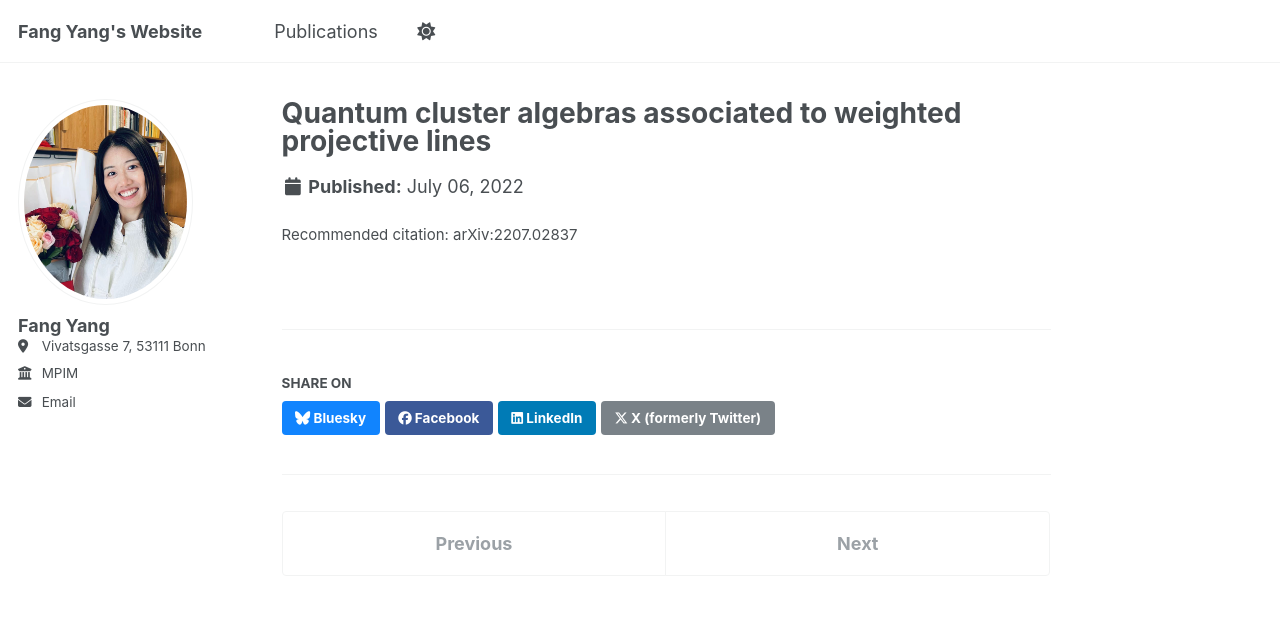
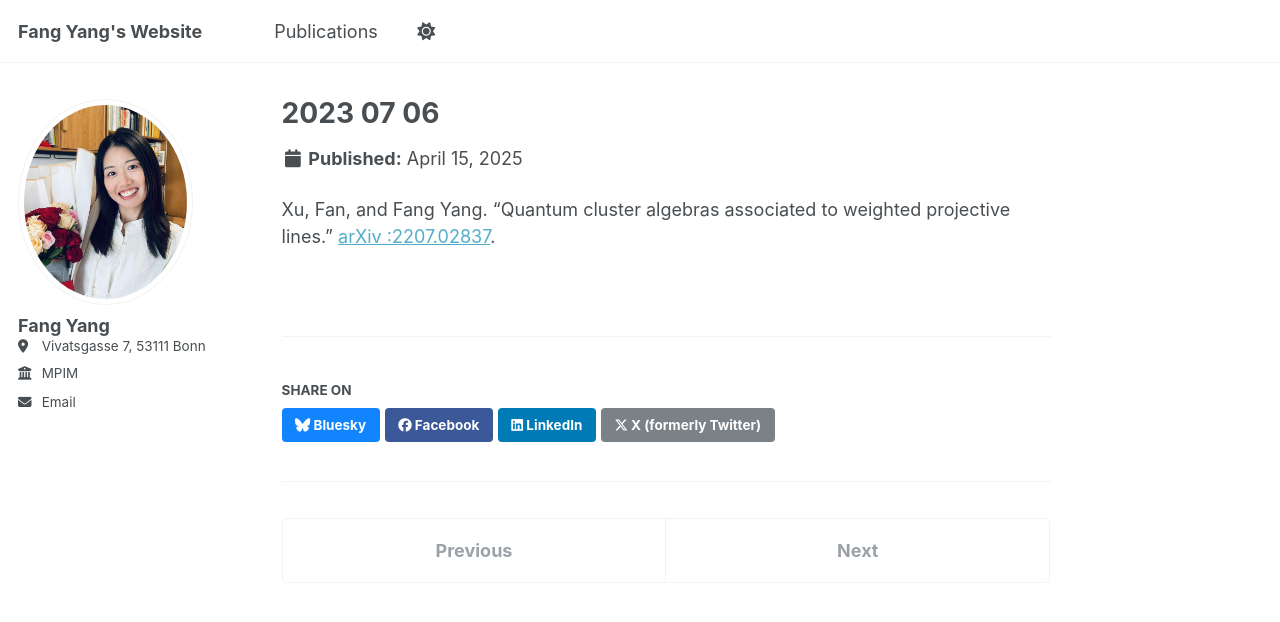
Before and after one commit to FangYang-math/FangYang-math.github.io, a Jekyll site: the page built from _publications/2023-07-06.md, in a window 1280 px wide. Shown: the top 622 px of the page. Built offline with Jekyll 4.4.1, drawn with Linux system fonts in a browser that asks for light colours.

Commit message:
Update 2023-07-06.md

```diff
--- a/_publications/2023-07-06.md
+++ b/_publications/2023-07-06.md
@@ -1,8 +1,8 @@
 ---
-title: "Quantum cluster algebras associated to weighted projective lines"
+
 collection: publications
 category: conferences
 permalink: /publication/2022-07-06
-date: 2022-07-06
-citation: 'arXiv:2207.02837'
+
 ---
+Xu, Fan, and Fang Yang. "Quantum cluster algebras associated to weighted projective lines." [arXiv :2207.02837](https://arxiv.org/abs/2207.02837).
```
